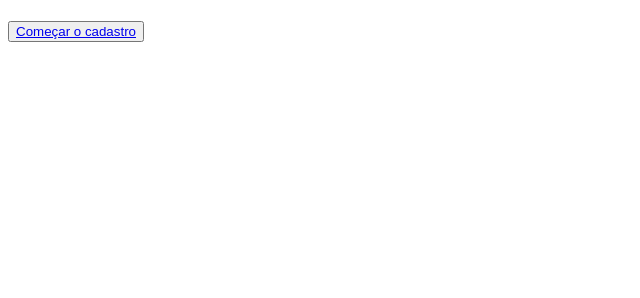
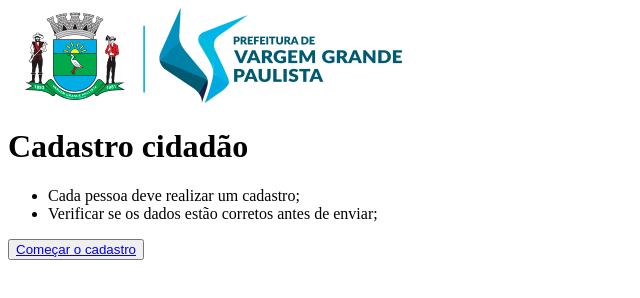
Before and after one commit to LucasRochaAlmeida/cadastro-individual, a website: page public/pagInicial.html in a window 1280 px wide. Shown: the whole page, without its empty margins (0-640 px from the left). Drawn offline with Linux system fonts and the light colour scheme.

Commit message:
criando elementos e finalizando

```diff
--- a/public/pagInicial.html
+++ b/public/pagInicial.html
@@ -5,21 +5,27 @@
     <meta http-equiv="X-UA-Compatible" content="IE=edge">
     <meta name="viewport" content="width=device-width, initial-scale=1.0">
     <link rel="stylesheet" href="estiloPagInicial.css">
+    <link rel="preconnect" href="https://fonts.gstatic.com">
+    <link href="https://fonts.googleapis.com/css2?family=Montserrat&display=swap" rel="stylesheet">
     <title>Document</title>
 </head>
 <body>
 
 
-    <main>
+    <div class="container">
+        <div class="box">
+            <img src="topo.png" alt="">
+            <h1>Cadastro cidadão</h1>
 
-        <h1></h1>
+            <ul>
+                <li>Cada pessoa deve realizar um cadastro;</li>
+                <li>Verificar se os dados estão corretos antes de enviar;</li>
+            </ul>
 
+            <button><a href="cadastroInd.html">Começar o cadastro</a></button>
 
-        <section>
-            <button><a href="cadastroInd.html">Começar o cadastro</a></button>
-        </section>
-
-    </main>
+        </div>
+    </div>
 
 
 </body>
```
